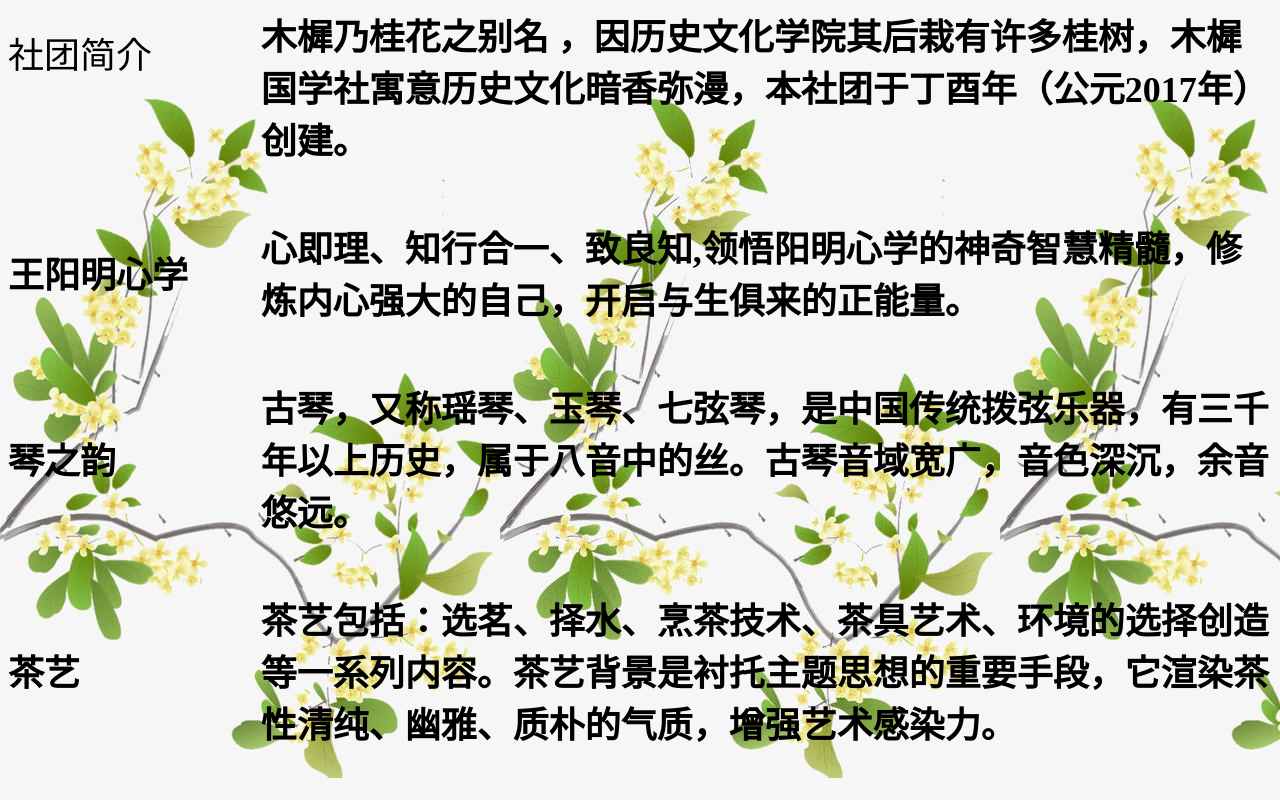
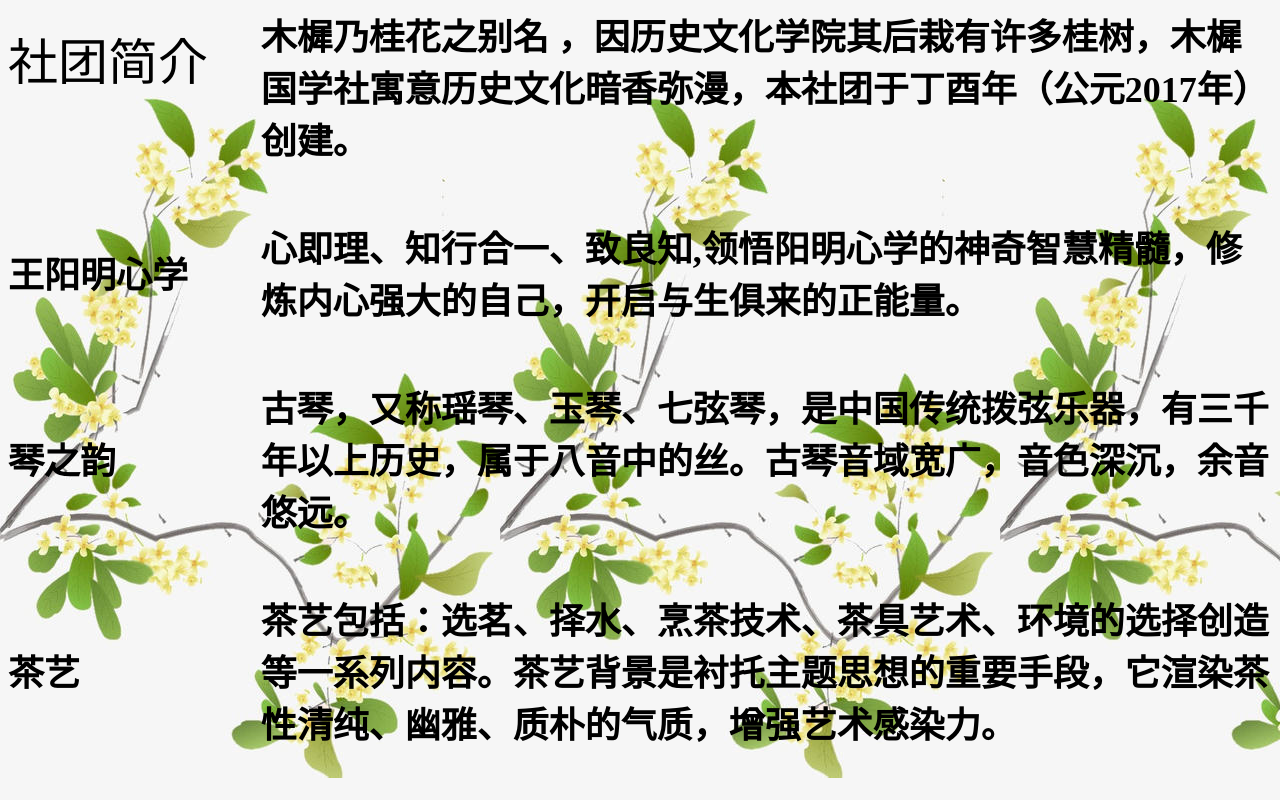
Before and after one commit to kongqueyoutan/kongqueyoutan.github.io, a plain HTML site: page 木樨简介.html in a window 1280 px wide. Shown: the top 800 px of the page. Drawn offline with Linux system fonts and the light colour scheme.

Commit message:
Add files via upload

```diff
--- a/木樨简介.html
+++ b/木樨简介.html
@@ -47,7 +47,7 @@ a:active {
 <body class="字体">
 <table width="100%" border="0" cellspacing="0" cellpadding="0">
   <tr>
-    <td><span class="字体"><a href="index.html">社团简介</a></span>      <div align="center"></div></td>
+    <td><span class="字体"><a href="index.html" class="字体">社团简介</a></span>      <div align="center"></div></td>
     <td rowspan="2" class="ziti">  <span class="jiacu">木樨乃桂花之别名 ，因历史文化学院其后栽有许多桂树，木樨国学社寓意历史文化暗香弥漫，本社团于丁酉年（公元2017年）创建。</span></td>
   </tr>
   <tr>
```
